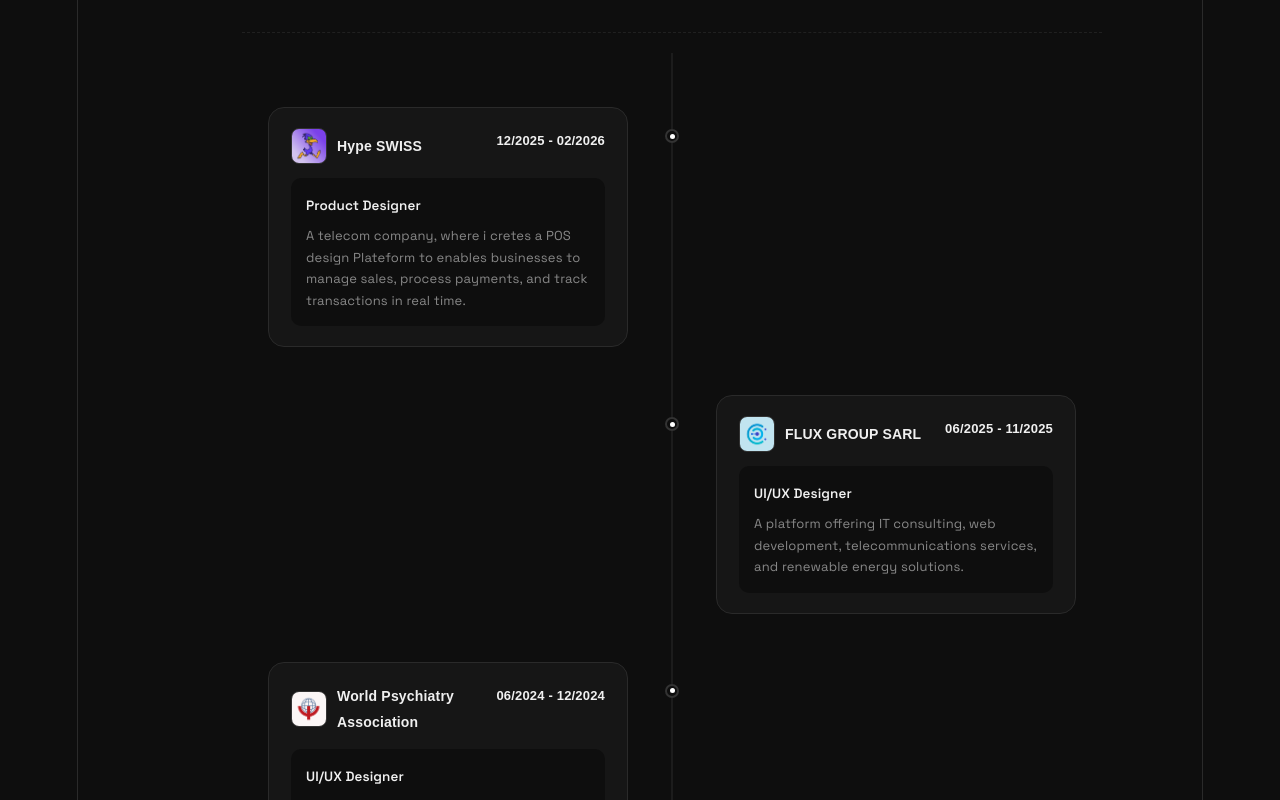
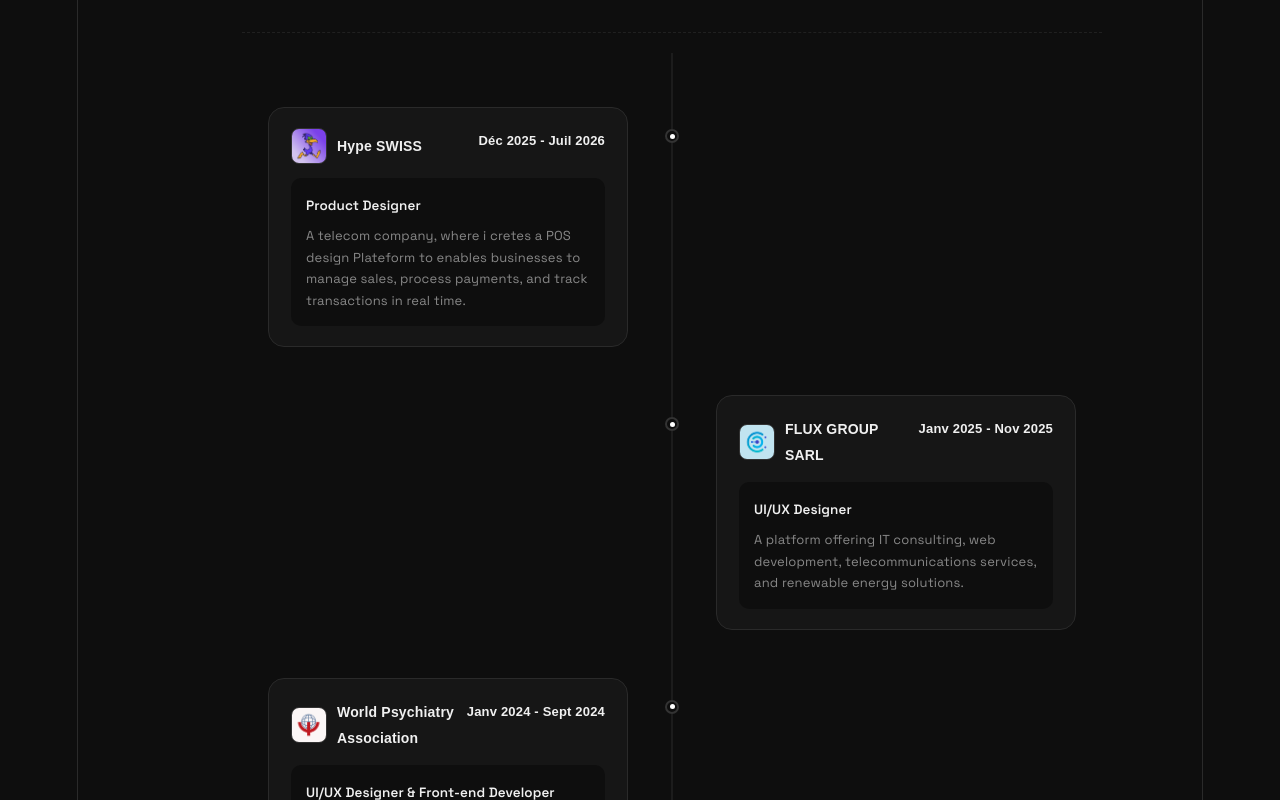
Before and after one commit to TOLOJANAHAR/portfolio-natacha, a React (Vite) app: page / in a window 1280 px wide. Shown: the part 2480-3280 px from the top of the page. Built offline with nearby package versions, Linux system fonts and the light colour scheme.

Commit message:
fix: CV and company names

```diff
--- a/src/data/projects.js
+++ b/src/data/projects.js
@@ -36,7 +36,7 @@ export const PROJECTS = [
   {
     id: 3,
     title: "Hype Software POS",
-    url: "hype-software.com",
+    url: "hype.swiss",
     tags: ["Finance", "6 Pages", "Dark Theme"],
     description:
       "A POS (Point of Sale) application is a software system that enables businesses to manage sales, process payments, and track transactions in real time.",
@@ -80,7 +80,7 @@ export const PROJECTS = [
   {
     id: 7,
     title: "Flux",
-    url: "flugroup.ch",
+    url: "fluxroup.ch",
     tags: ["Platform", "4 Pages", "Light Theme"],
     description:
       "A platform offering IT consulting, web development, telecommunications services, and renewable energy solutions.",
--- a/src/pages/Home.jsx
+++ b/src/pages/Home.jsx
@@ -21,7 +21,7 @@ const EXPERIENCES = [
     company: "Hype SWISS",
     type: "Tech Firm",
     url: "hype.swiss",
-    period: "12/2025 - 02/2026",
+    period: "Déc 2025 - Juil 2026",
     role: "Product Designer",
     description:
       "A telecom company, where i cretes a POS design Plateform to enables businesses to manage sales, process payments, and track transactions in real time.",
@@ -31,7 +31,7 @@ const EXPERIENCES = [
     company: "FLUX GROUP SARL",
     type: "Designer",
     url: "fluxgroup.ch",
-    period: "06/2025 - 11/2025",
+    period: "Janv 2025 - Nov 2025",
     role: "UI/UX Designer",
     description:
       "A platform offering IT consulting, web development, telecommunications services, and renewable energy solutions.",
@@ -41,8 +41,8 @@ const EXPERIENCES = [
     company: "World Psychiatry Association",
     type: "Tech Start-up",
     url: "wpanet.org",
-    period: "06/2024 - 12/2024",
-    role: "UI/UX Designer",
+    period: "Janv 2024 - Sept 2024",
+    role: "UI/UX Designer & Front-end Developer",
     description:
       "The World Psychiatric Association (WPA) is a global, nongovernmental organization (NGO) representing psychiatric societies in 123 countries. It promotes international collaboration, sets ethical standards, and works with the World Health Organization (WHO) to improve mental health care, education, and research.",
   },
```
Also changed, not shown: 1 other file (tests, documents, lock files or other folders).
